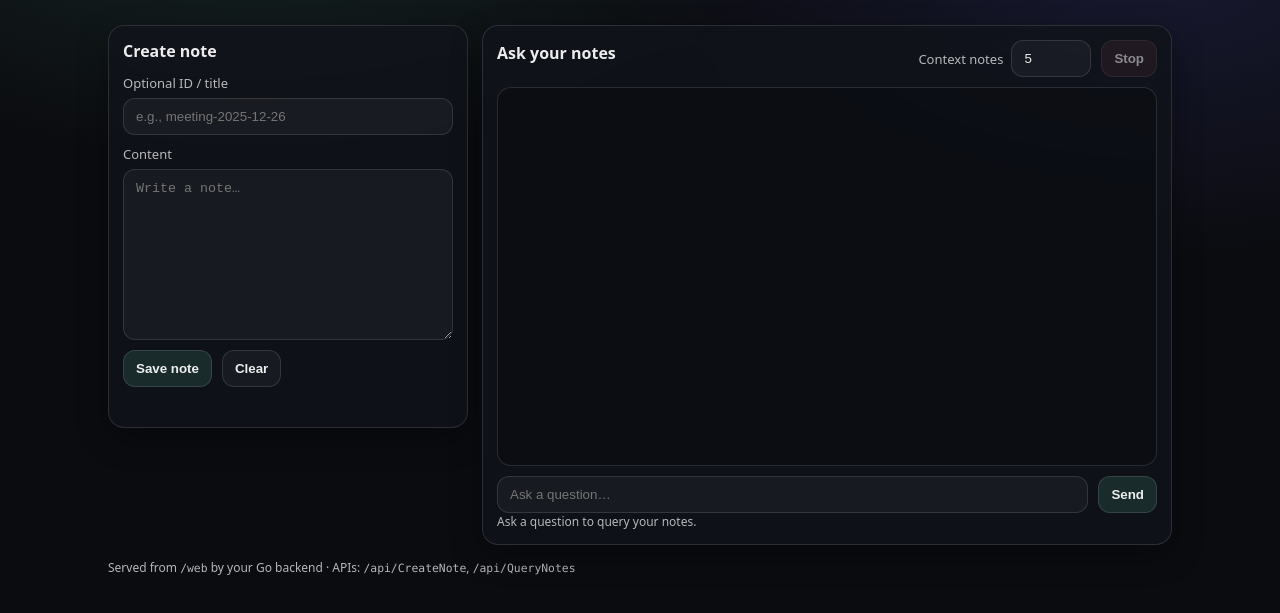
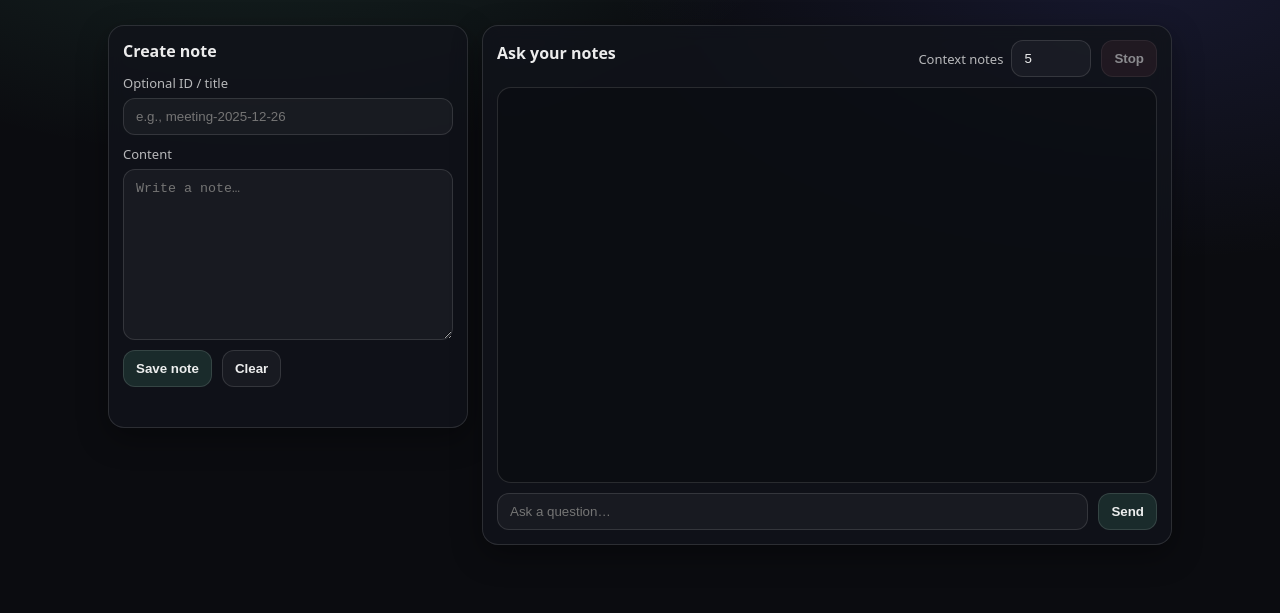
Before and after one commit to quevedoa/secondbrain, a plain HTML site: page web/index.html in a window 1280 px wide. Shown: the part 119-732 px from the top of the page. Drawn offline with Linux system fonts and the light colour scheme.

Commit message:
removed unecessary tags inside web frontend

```diff
--- a/web/app.js
+++ b/web/app.js
@@ -246,7 +246,6 @@ chatForm.addEventListener("submit", async (e) => {
 
     setStreamingUI(true);
     setStatus("Thinking…");
-    setChatHint("Streaming… (press Stop to abort)");
 
     try {
         const res = await fetch("/api/QueryNotes", {
@@ -263,7 +262,7 @@ chatForm.addEventListener("submit", async (e) => {
             {
                 onResponse: (chunk) => {
                     // Append partial tokens/chunks
-                    built += chunk;
+                    built += chunk + " ";
                     assistantBubble.textContent = built;
                     scrollChatToBottom();
                 },
@@ -303,4 +302,3 @@ chatForm.addEventListener("submit", async (e) => {
 
 // Initial state
 setStatus("Idle");
-setChatHint("Ask a question to query your notes.");
--- a/web/index.html
+++ b/web/index.html
@@ -64,16 +64,8 @@
                     <button class="btn" type="submit" id="sendBtn">Send</button>
                 </form>
 
-                <div class="hint subtle" id="chatHint">
-                    Streaming responses supported. You can abort mid-stream.
-                </div>
             </section>
         </main>
-
-        <footer class="footer subtle">
-            Served from <code>/web</code> by your Go backend · APIs: <code>/api/CreateNote</code>,
-            <code>/api/QueryNotes</code>
-        </footer>
     </div>
 
     <script type="module" src="./app.js"></script>
```
